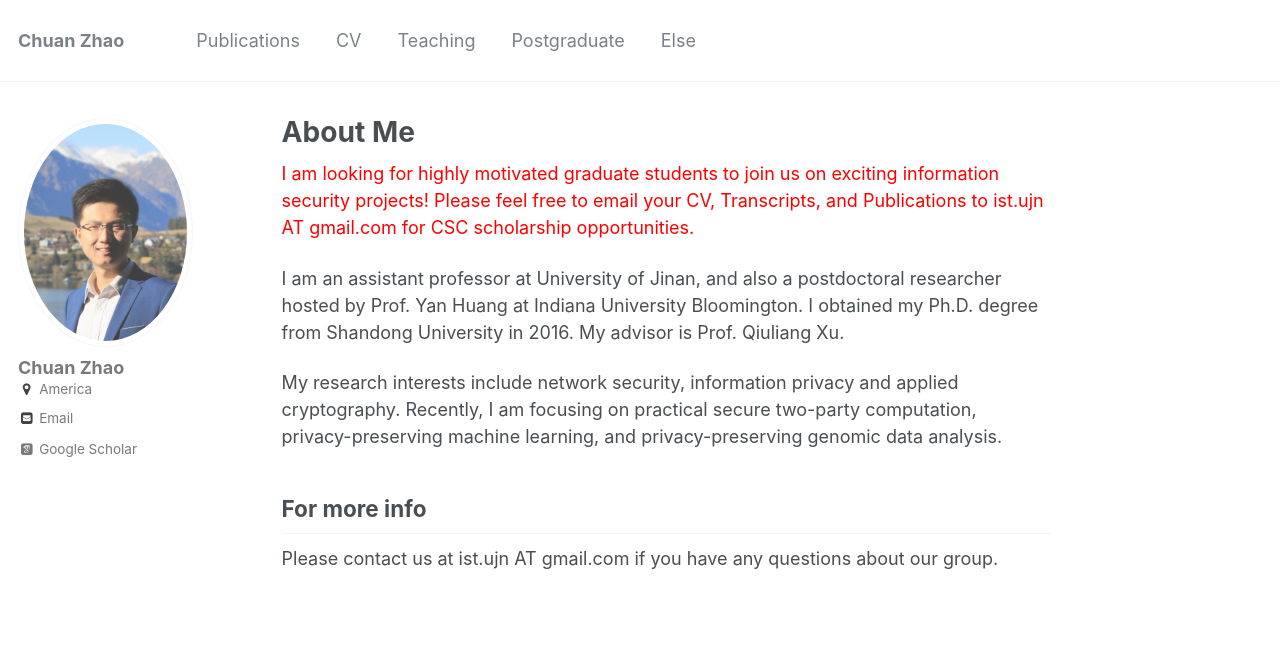
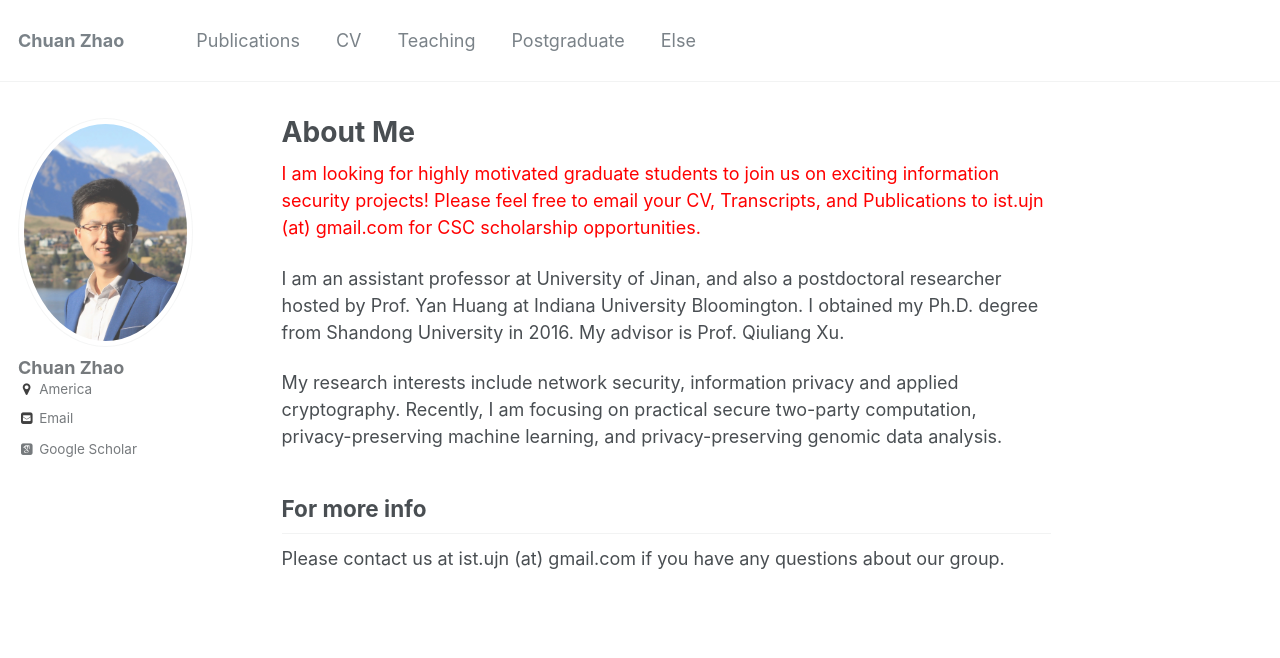
Before and after one commit to ujnccs/ujnccs.github.io, a Jekyll site: the page built from _pages/about.md, in a window 1280 px wide. Shown: the top 658 px of the page. Built offline with Jekyll 4.4.1, drawn with Linux system fonts in a browser that asks for light colours; some web fonts are replaced.

Commit message:
Update about.md

```diff
--- a/_pages/about.md
+++ b/_pages/about.md
@@ -8,7 +8,7 @@ redirect_from:
   - /about.html
 ---
 
-<span style="color:red;">I am looking for highly motivated graduate students to join us on exciting information security projects! Please feel free to email your CV, Transcripts, and Publications to ist.ujn AT gmail.com for CSC scholarship opportunities.</span>
+<span style="color:red;">I am looking for highly motivated graduate students to join us on exciting information security projects! Please feel free to email your CV, Transcripts, and Publications to ist.ujn (at) gmail.com for CSC scholarship opportunities.</span>
 
 I am an assistant professor at University of Jinan, and also a postdoctoral researcher hosted by Prof. Yan Huang at Indiana University Bloomington. I obtained my Ph.D. degree from Shandong University in 2016. My advisor is Prof. Qiuliang Xu.
 
@@ -16,4 +16,4 @@ My research interests include network security, information privacy and applied
 
 For more info
 ------
-Please contact us at ist.ujn AT gmail.com if you have any questions about our group.
+Please contact us at ist.ujn (at) gmail.com if you have any questions about our group.
```
